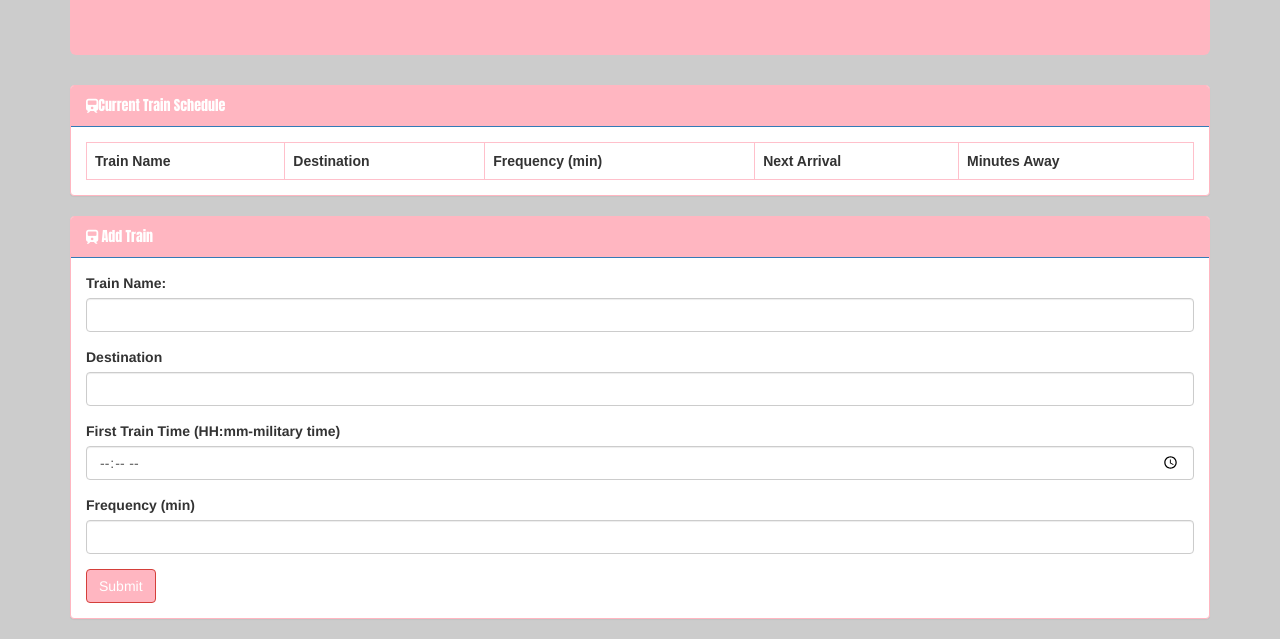
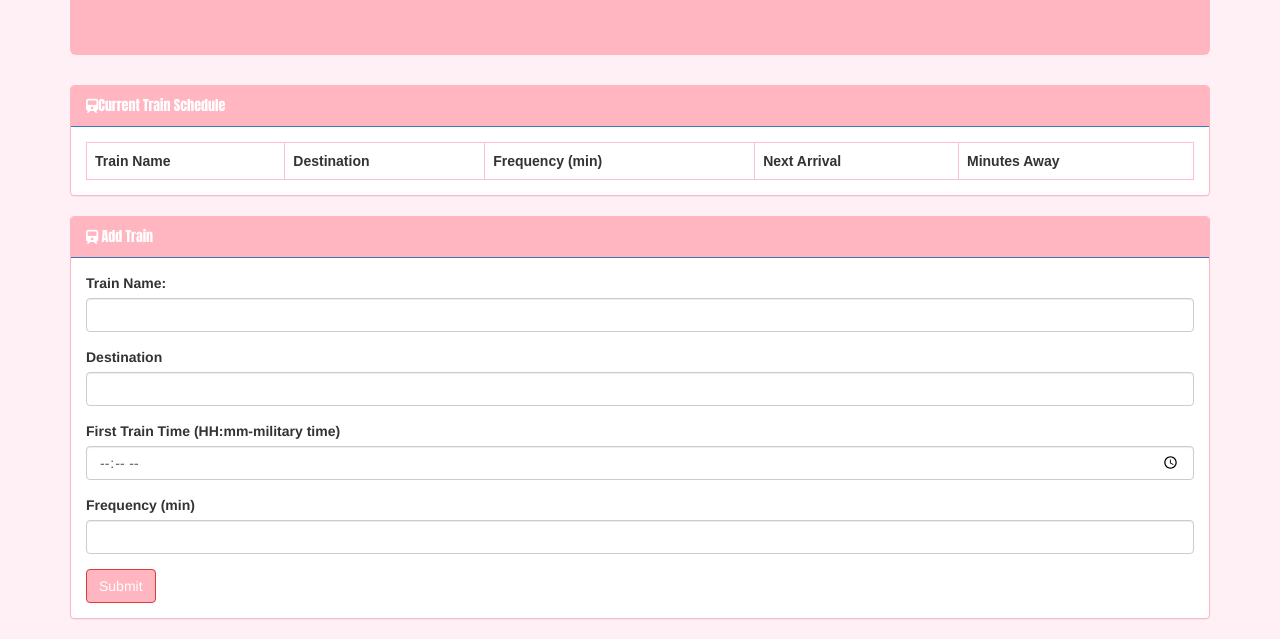
Before and after one commit to Staypaid/trainschedule, a plain HTML site: page index.html in a window 1280 px wide. Shown: the part 187-826 px from the top of the page. Drawn offline with nearby package versions, Linux system fonts and the light colour scheme; no server answers.

Commit message:
css changes

```diff
--- a/assets/style.css
+++ b/assets/style.css
@@ -1,5 +1,5 @@
 body {
-  background-color: #cccccc;
+  background-color: lavenderblush ;
 
 }
 
```
Also changed, not shown: 1 other file.
